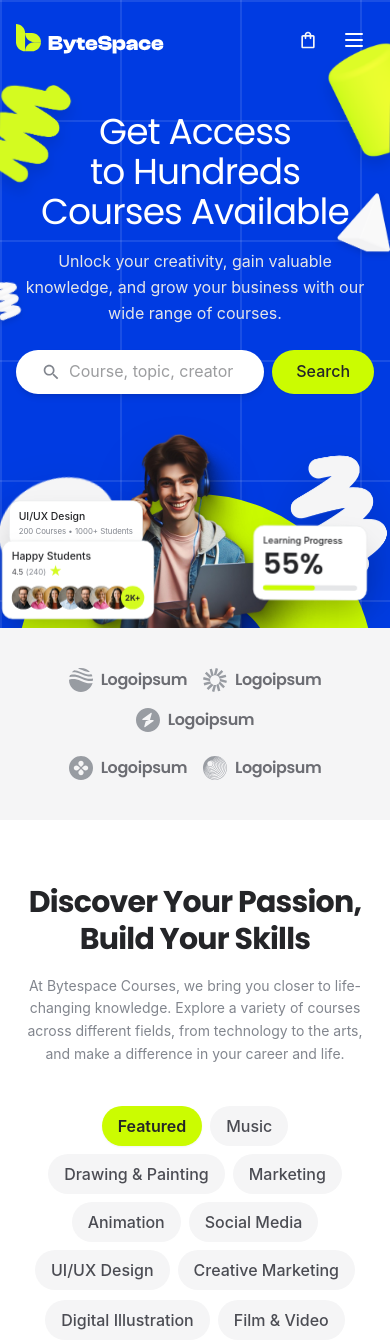
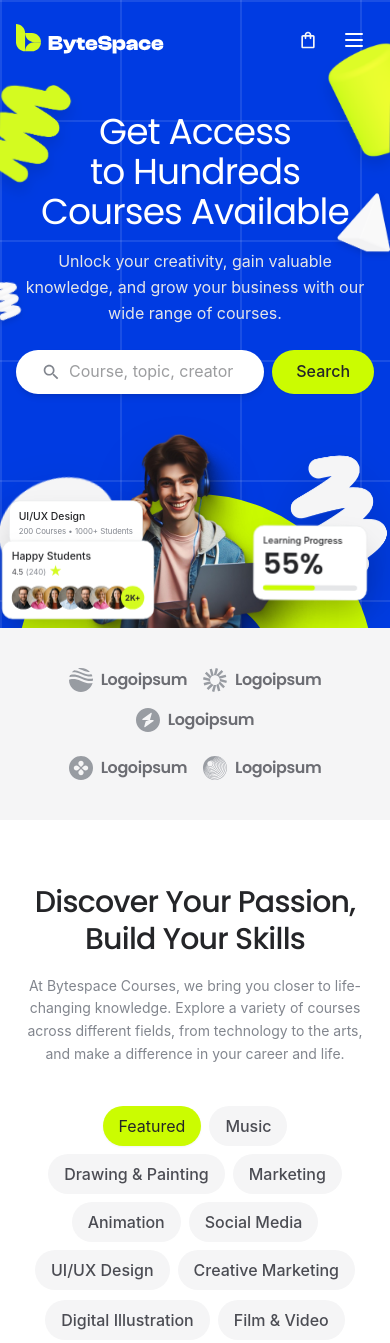
Before and after one commit to moriyam-mohona/byte-space, a Next.js app: page / in a window 390 px wide. Shown: the top 1343 px of the page. Built offline with nearby package versions, Linux system fonts and the light colour scheme; a web font is replaced by a local one.

Commit message:
feat: add FeaturedCourses component with category filtering and responsive carousel

```diff
--- a/src/features/home/FeaturedCourses.tsx
+++ b/src/features/home/FeaturedCourses.tsx
@@ -83,7 +83,7 @@ export function FeaturedCourses() {
         className={cn(
           "font-body px-4 sm:px-5 py-2 sm:py-2.5 rounded-full text-label-s sm:text-label-m transition-all duration-200 cursor-pointer select-none",
           isActive
-            ? "bg-secondary text-neutral-950 font-semibold shadow-xs"
+            ? "bg-secondary text-neutral-950 shadow-xs"
             : "bg-neutral-50 text-neutral-700 hover:bg-neutral-100 hover:text-neutral-950 font-medium active:scale-95",
         )}
       >
@@ -97,7 +97,7 @@ export function FeaturedCourses() {
       <div className="container">
         {/* ─── Section Header (Headline & Subtitle) ─── */}
         <div className="text-center max-w-4xl mx-auto space-y-4 sm:space-y-5">
-          <h2 className="font-heading font-bold text-3xl sm:text-4xl lg:text-heading-m text-neutral-950 tracking-tight leading-tight">
+          <h2 className="font-heading text-3xl sm:heading-s font-medium lg:text-heading-m text-neutral-950 tracking-tight leading-tight">
             Discover Your Passion,
             <br />
             Build Your Skills
```
